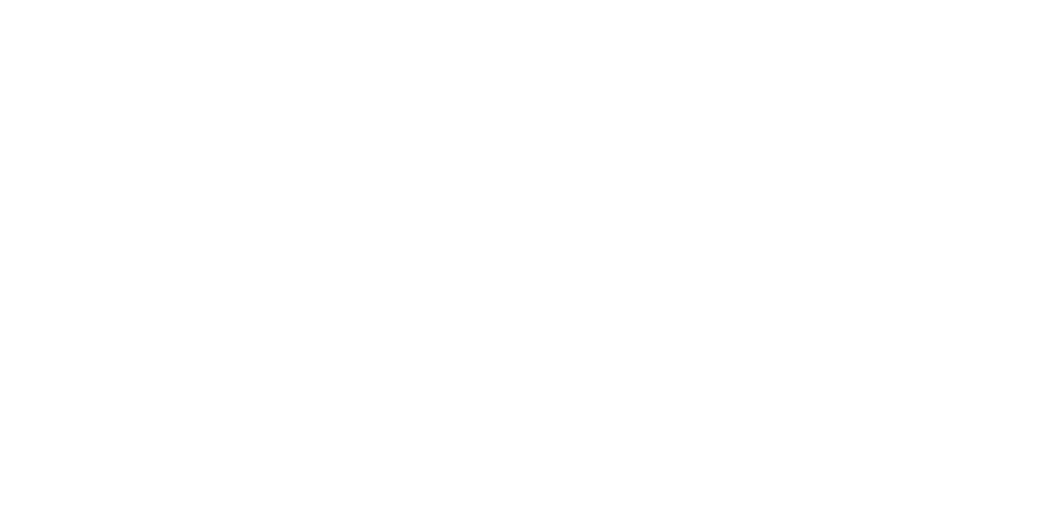
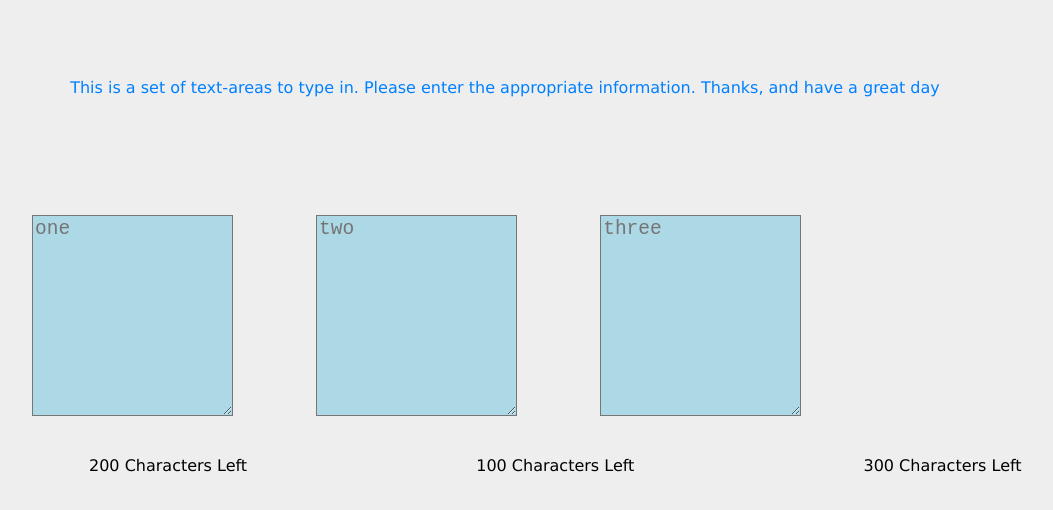
Before and after one commit to gturmel/jquery-widgets, a plain HTML site: page textarea-widget/index.html in a window 1280 px wide. Shown: the whole page, without its empty margins (135-1188 px from the left). Drawn offline with nearby package versions, Linux system fonts and the light colour scheme.

Commit message:
add text-area JS

```diff
--- a/textarea-widget/Assets/CSS/style.css
+++ b/textarea-widget/Assets/CSS/style.css
@@ -0,0 +1,31 @@
+html {
+   background-color: #eee;
+   font-family: "Verdana", sans-serif;
+}
+
+h2 {
+   text-align: center;
+   padding: 1em;
+   color: #0080FF;
+   margin-top: 4em;
+}
+
+
+.divForTextArea {
+   margin: auto;
+   margin-left: 10%;
+   margin-top: 4em;
+}
+
+textarea {
+   height: 10em;
+   margin: 2em;
+   width: 10em;
+   background-color: lightblue;
+   font-size: 1.5em;
+}
+
+
+label {
+   margin-left: 14em;
+}
--- a/textarea-widget/Assets/JS/script.js
+++ b/textarea-widget/Assets/JS/script.js
@@ -0,0 +1,31 @@
+// find text areas
+// limit text areas
+// log limit. change as user types
+$(function(){
+   'use strict';
+
+var maxLengthOne = 200;
+
+$(".textAreaOne").keyup(function(){
+   var lengthOne = $(this).val().length;
+   var lengthOne = maxLengthOne - lengthOne;
+   $(".labelForTextAreaOne").text(lengthOne + " Characters Left");
+});
+
+var maxLengthTwo = 100;
+
+$(".textAreaTwo").keyup(function(){
+   var lengthTwo = $(this).val().length;
+   var lengthTwo = maxLengthTwo - lengthTwo;
+   $(".labelForTextAreaTwo").text(lengthTwo + " Characters Left");
+});
+
+var maxLengthThree = 300;
+
+$(".textAreaThree").keyup(function(){
+   var lengthThree = $(this).val().length;
+   var lengthThree = maxLengthThree - lengthThree;
+   $(".labelForTextAreaThree").text(lengthThree + " Characters Left");
+});
+
+});
--- a/textarea-widget/index.html
+++ b/textarea-widget/index.html
@@ -3,12 +3,25 @@
 <head>
    <link href = "https://cdnjs.cloudflare.com/ajax/libs/meyer-reset/2.0/reset.css" rel = "stylesheet">
    <link href = "assets/css/style.css" rel = "stylesheet">
-
+   <title>Text Area Widget</title>
 </head>
 <body>
+   <h2>This is a set of text-areas to type in. Please enter the appropriate
+      information. Thanks, and have a great day</h2>
 
-   <script link = "https://code.jquery.com/jquery-2.2.0.js"></script>
-   <script link = "assets/JS/script.js"></script>
+   <div class = "divForTextArea">
+      <textarea class = "textAreaOne" placeholder="one"></textarea>
 
+      <textarea class = "textAreaTwo" placeholder="two"></textarea>
+
+      <textarea class = "textAreaThree" placeholder="three"></textarea>
+   </div>
+   <div class = "labelsForTextArea">
+      <label class = "labelForTextAreaOne">200 Characters Left</label>
+      <label class = "labelForTextAreaTwo">100 Characters Left</label>
+      <label class = "labelForTextAreaThree">300 Characters Left</label>
+   </div>
+   <script src = "https://code.jquery.com/jquery-2.2.0.js"></script>
+   <script src = "assets/JS/script.js"></script>
 </body>
 </html>
```
